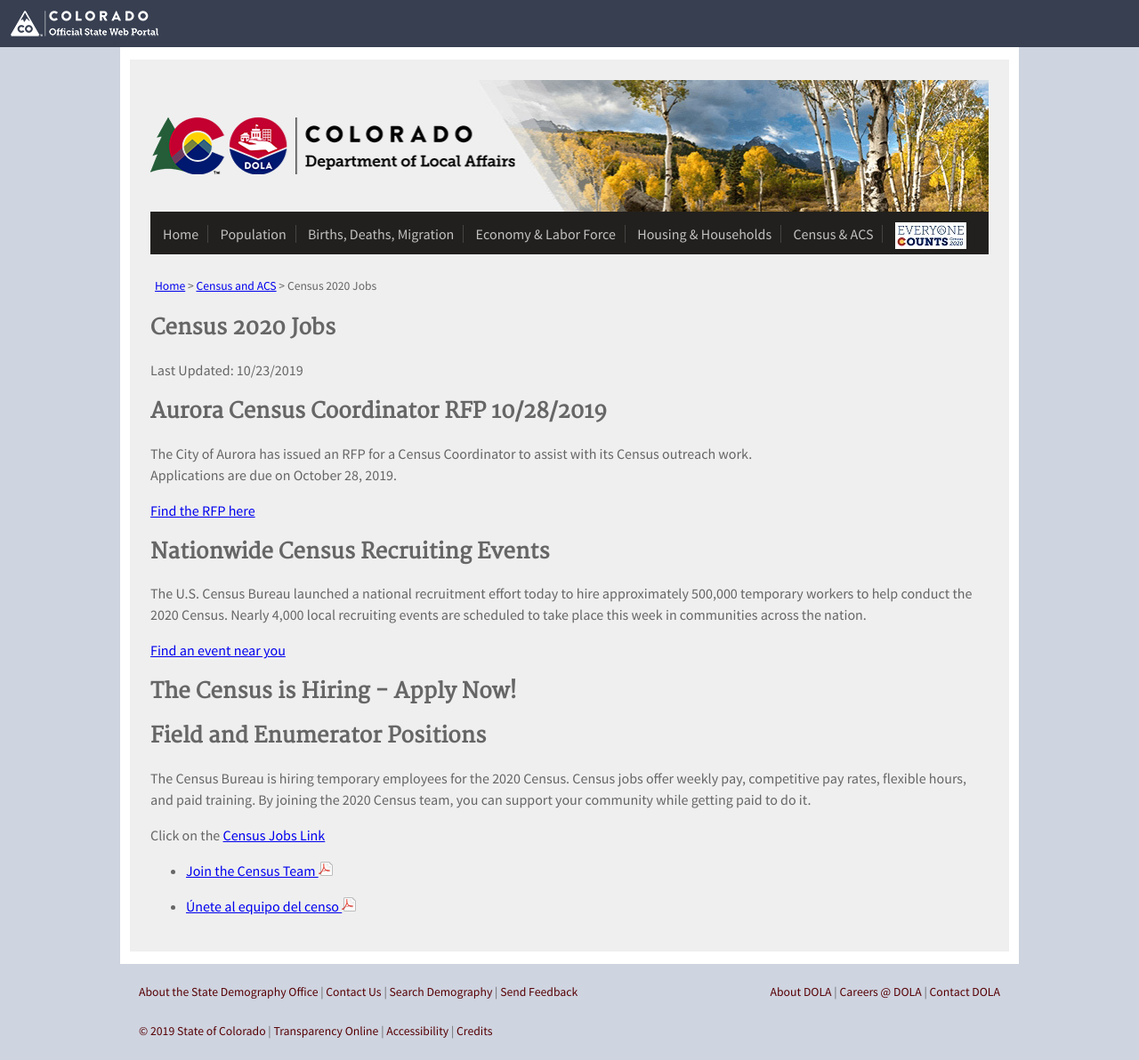
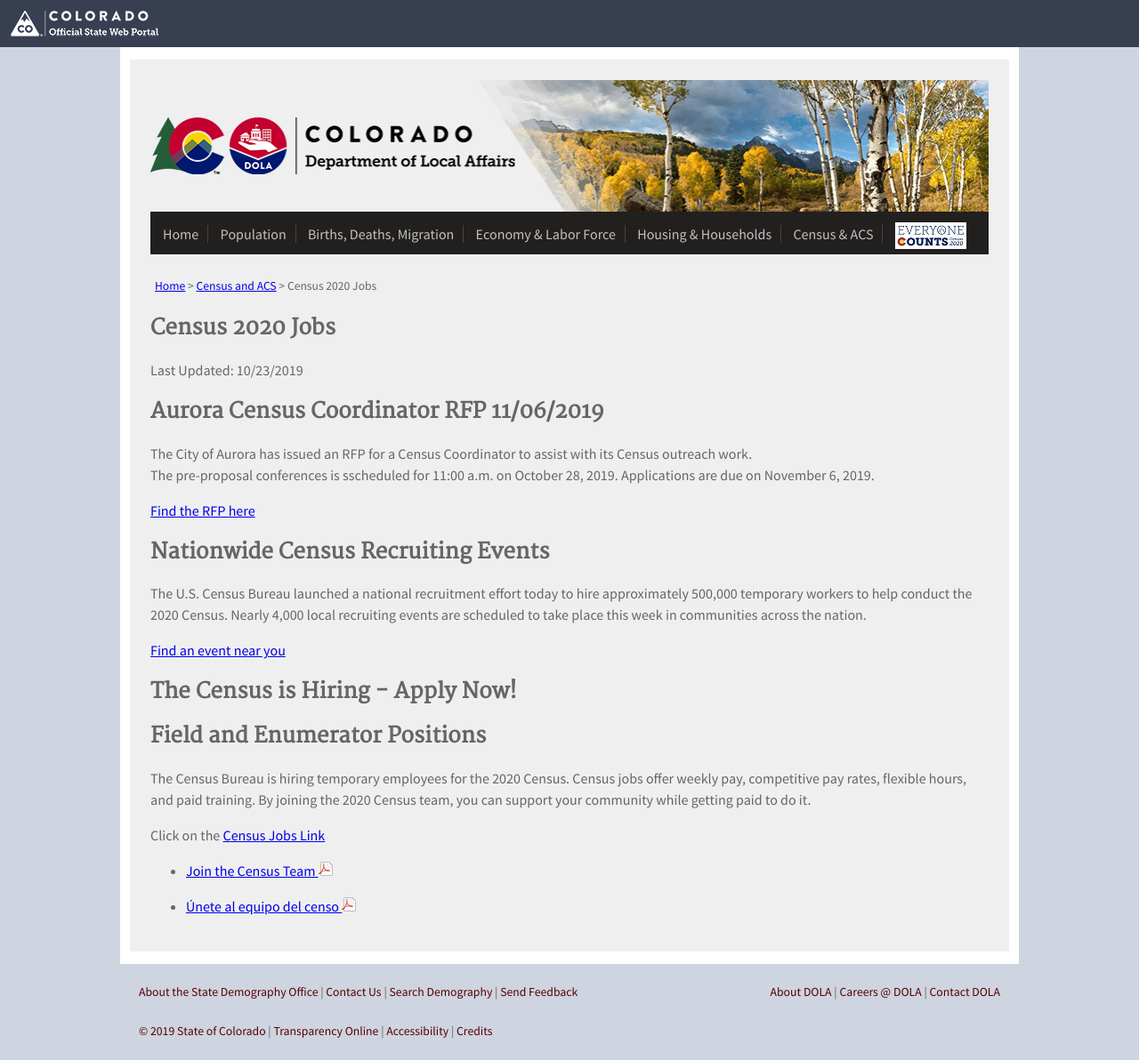
Before and after one commit to TBleess/Website_New, a Jekyll site: the page built from pages/5_CensusACS/2020-census-jobs.md, in a window 1280 px wide. Shown: the whole page at 89% size. Built offline with Jekyll 4.4.1, drawn with Linux system fonts in a browser that asks for light colours.

Commit message:
Update 2020-census-jobs.md

```diff
--- a/pages/5_CensusACS/2020-census-jobs.md
+++ b/pages/5_CensusACS/2020-census-jobs.md
@@ -10,10 +10,11 @@
 
 Last Updated: 10/23/2019
 
-## Aurora Census Coordinator RFP 10/28/2019
+## Aurora Census Coordinator RFP 11/06/2019
 
 The City of Aurora has issued an RFP for a Census Coordinator to assist with its Census outreach work.
-Applications are due on October 28, 2019.
+The pre-proposal conferences is sscheduled for 11:00 a.m. on October 28, 2019.
+Applications are due on November 6, 2019.
 
 [Find the RFP here](https://drive.google.com/open?id=1YI6Dx3XYaiXulzu4_BYyMr3zm0J-bmiV)
 
```
